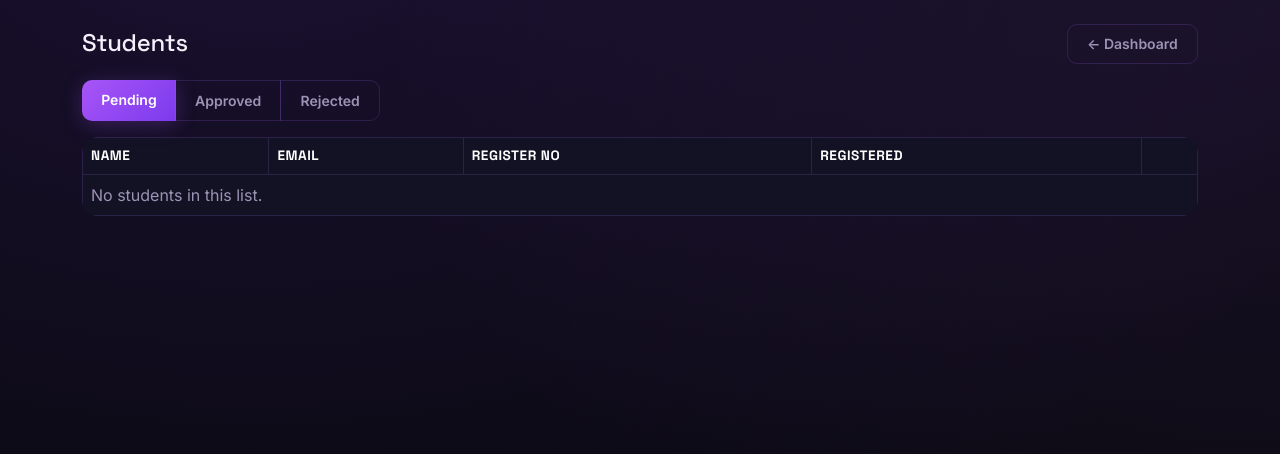
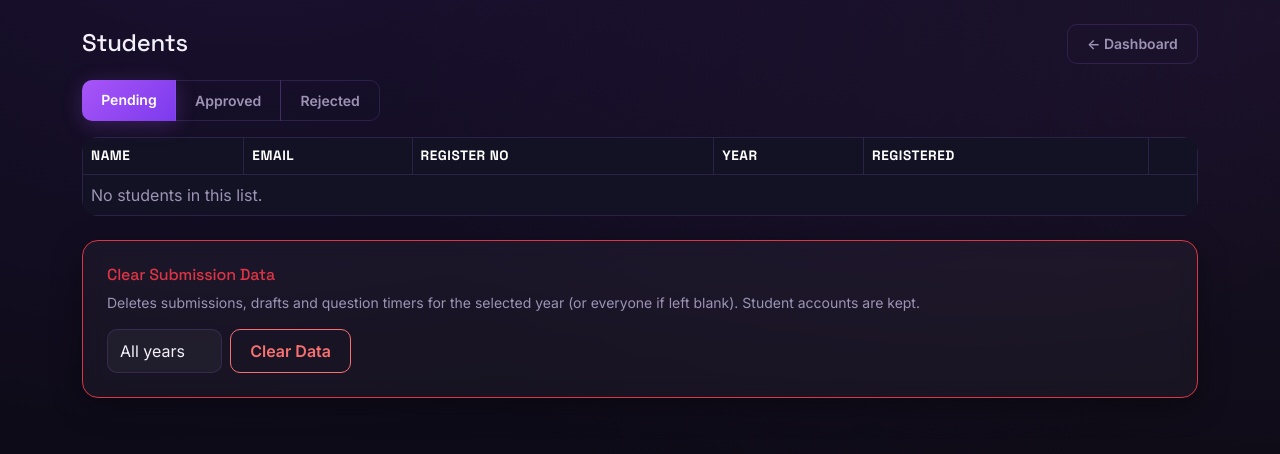
Before and after one commit to DivakarVishnu/Ti10-coding-test-platform, a Flask app: page /admin/students in a window 1280 px wide. Shown: the part 58-512 px from the top of the page. Run offline with Flask 3, Linux system fonts and the light colour scheme; the visitor is signed in with stand-in values (Sample User, id 1); data that the repository does not hold is empty.

Commit message:
Add year-wise batching, release control, boat animation, bigger editor, confetti

```diff
--- a/app.py
+++ b/app.py
@@ -171,7 +171,9 @@ def logout():
 @student_required
 def dashboard():
     settings = Settings.get()
-    questions = Question.query.filter_by(is_published=True).order_by(Question.id).all()
+    student = Student.query.get(session["student_id"])
+    all_questions = Question.query.filter_by(is_published=True, is_released=True).order_by(Question.id).all()
+    questions = [q for q in all_questions if q.visible_to_year(student.year)]
 
     best_scores = {}
     subs = Submission.query.filter_by(student_id=session["student_id"]).all()
@@ -186,6 +188,7 @@ def dashboard():
         best_scores=best_scores,
         settings=settings,
         is_open=settings.is_open(),
+        student=student,
     )
 
 
@@ -203,10 +206,24 @@ def _question_deadline_seconds(q, student_id):
     return max(0, int(remaining))
 
 
+def _check_question_access(q, student):
+    """Returns True if this student is currently allowed to see/attempt this question."""
+    if not q.is_released:
+        return False
+    if not q.visible_to_year(student.year):
+        return False
+    return True
+
+
 @app.route("/question/<int:qid>")
 @student_required
 def question_page(qid):
     q = Question.query.get_or_404(qid)
+    student = Student.query.get(session["student_id"])
+    if not _check_question_access(q, student):
+        flash("This question isn't available to you yet.", "error")
+        return redirect(url_for("dashboard"))
+
     settings = Settings.get()
     draft = Draft.query.filter_by(student_id=session["student_id"], question_id=qid).first()
     allowed = q.allowed_language_ids()
@@ -277,6 +294,10 @@ def _run_test_cases(code, language_id, test_cases, cpu_time_limit, memory_limit)
 @student_required
 def run_code_route(qid):
     q = Question.query.get_or_404(qid)
+    student = Student.query.get(session["student_id"])
+    if not _check_question_access(q, student):
+        return jsonify({"error": "This question isn't available to you."}), 403
+
     settings = Settings.get()
     if not settings.is_open():
         return jsonify({"error": "The test window is closed."}), 403
@@ -314,6 +335,10 @@ def run_code_route(qid):
 @student_required
 def submit_code(qid):
     q = Question.query.get_or_404(qid)
+    student = Student.query.get(session["student_id"])
+    if not _check_question_access(q, student):
+        return jsonify({"error": "This question isn't available to you."}), 403
+
     settings = Settings.get()
     if not settings.is_open():
         return jsonify({"error": "The test window is closed."}), 403
@@ -416,11 +441,13 @@ def admin_students():
         query = query.filter_by(status=status_filter)
     students = query.order_by(Student.created_at.desc()).all()
     pending_count = Student.query.filter_by(status="pending").count()
+    years = sorted(set(s.year for s in Student.query.all() if s.year))
     return render_template(
         "admin_students.html",
         students=students,
         status_filter=status_filter,
         pending_count=pending_count,
+        years=years,
     )
 
 
@@ -429,6 +456,9 @@ def admin_students():
 def admin_approve_student(sid):
     s = Student.query.get_or_404(sid)
     s.status = "approved"
+    year = request.form.get("year", "").strip()
+    if year:
+        s.year = year
     db.session.commit()
     flash(f"{s.name} approved.", "success")
     return redirect(url_for("admin_students", status="pending"))
@@ -444,17 +474,56 @@ def admin_reject_student(sid):
     return redirect(url_for("admin_students", status="pending"))
 
 
+@app.route("/admin/students/<int:sid>/set-year", methods=["POST"])
+@admin_required
+def admin_set_student_year(sid):
+    s = Student.query.get_or_404(sid)
+    s.year = request.form.get("year", "").strip() or None
+    db.session.commit()
+    flash(f"Year updated for {s.name}.", "success")
+    return redirect(url_for("admin_students", status=request.form.get("status_filter", "approved")))
+
+
+@app.route("/admin/students/clear-data", methods=["POST"])
+@admin_required
+def admin_clear_student_data():
+    year = request.form.get("year", "").strip()
+    q = Student.query
+    if year:
+        q = q.filter_by(year=year)
+    student_ids = [s.id for s in q.all()]
+    if not student_ids:
+        flash("No students found for that year.", "error")
+        return redirect(url_for("admin_students", status="approved"))
+
+    Submission.query.filter(Submission.student_id.in_(student_ids)).delete(synchronize_session=False)
+    Draft.query.filter(Draft.student_id.in_(student_ids)).delete(synchronize_session=False)
+    QuestionAttempt.query.filter(QuestionAttempt.student_id.in_(student_ids)).delete(synchronize_session=False)
+    db.session.commit()
+    flash(
+        f"Cleared submissions/drafts for {len(student_ids)} student(s)"
+        f"{' in year ' + year if year else ''}. Accounts kept.",
+        "success",
+    )
+    return redirect(url_for("admin_students", status="approved"))
+
+
 # --------------------------------------------------------------------------
 # Admin dashboard / questions
 # --------------------------------------------------------------------------
 @app.route("/admin")
 @admin_required
 def admin_dashboard():
-    questions = Question.query.order_by(Question.id.desc()).all()
+    year_filter = request.args.get("year", "").strip()
+    q = Question.query
+    if year_filter:
+        q = q.filter_by(year=year_filter)
+    questions = q.order_by(Question.id.desc()).all()
     students_count = Student.query.filter_by(status="approved").count()
     pending_count = Student.query.filter_by(status="pending").count()
     submissions_count = Submission.query.count()
     settings = Settings.get()
+    years = sorted(set(x.year for x in Question.query.all() if x.year))
     return render_template(
         "admin_dashboard.html",
         questions=questions,
@@ -462,6 +531,8 @@ def admin_dashboard():
         pending_count=pending_count,
         submissions_count=submissions_count,
         settings=settings,
+        years=years,
+        year_filter=year_filter,
     )
 
 
@@ -494,6 +565,7 @@ def admin_new_question():
         languages = request.form.getlist("languages")
         is_published = bool(request.form.get("is_published"))
         q_time_limit = request.form.get("question_time_limit_min", "").strip()
+        year = request.form.get("year", "").strip() or None
 
         if not title or not description or not languages:
             flash("Title, description and at least one language are required.", "error")
@@ -516,6 +588,7 @@ def admin_new_question():
             question_time_limit_min=int(q_time_limit) if q_time_limit else None,
             allowed_languages=",".join(languages),
             is_published=is_published,
+            year=year,
         )
         db.session.add(q)
         db.session.flush()
@@ -533,7 +606,7 @@ def admin_new_question():
             ))
 
         db.session.commit()
-        flash("Question created.", "success")
+        flash("Question created. Use 'Release Now' on the dashboard when you're ready for students to see it.", "success")
         return redirect(url_for("admin_dashboard"))
 
     return render_template("admin_question_form.html", languages=LANGUAGES, question=None)
@@ -552,6 +625,7 @@ def admin_edit_question(qid):
         q.memory_limit_kb = int(request.form.get("memory_limit_kb", 128000))
         q.allowed_languages = ",".join(request.form.getlist("languages"))
         q.is_published = bool(request.form.get("is_published"))
+        q.year = request.form.get("year", "").strip() or None
         q_time_limit = request.form.get("question_time_limit_min", "").strip()
         q.question_time_limit_min = int(q_time_limit) if q_time_limit else None
 
@@ -593,6 +667,27 @@ def admin_delete_question(qid):
     db.session.delete(q)
     db.session.commit()
     flash("Question deleted.", "success")
+    return redirect(url_for("admin_dashboard"))
+
+
+@app.route("/admin/question/<int:qid>/release", methods=["POST"])
+@admin_required
+def admin_release_question(qid):
+    q = Question.query.get_or_404(qid)
+    q.is_released = True
+    q.released_at = utcnow()
+    db.session.commit()
+    flash(f'"{q.title}" released to students.', "success")
+    return redirect(url_for("admin_dashboard"))
+
+
+@app.route("/admin/question/<int:qid>/unrelease", methods=["POST"])
+@admin_required
+def admin_unrelease_question(qid):
+    q = Question.query.get_or_404(qid)
+    q.is_released = False
+    db.session.commit()
+    flash(f'"{q.title}" hidden from students.', "success")
     return redirect(url_for("admin_dashboard"))
 
 
--- a/static/css/style.css
+++ b/static/css/style.css
@@ -249,3 +249,34 @@ pre {
   .navbar-brand { font-size: 1.1rem; }
   .timer-ring { width: 48px; height: 48px; }
 }
+
+/* ---------------------------------- Ocean / boat login animation ---------------------------------- */
+.ocean-scene { position: relative; height: 130px; overflow: hidden; margin-bottom: -20px; z-index: 0; }
+.boat-wrap { position: absolute; left: 50%; top: 10px; transform: translateX(-50%); animation: boatBob 2.6s ease-in-out infinite; z-index: 3; }
+.boat { font-size: 48px; filter: drop-shadow(0 6px 6px rgba(0,0,0,.35)); }
+@keyframes boatBob {
+  0%, 100% { transform: translateX(-50%) translateY(0) rotate(-3deg); }
+  50% { transform: translateX(-50%) translateY(-10px) rotate(3deg); }
+}
+.wave {
+  position: absolute; left: -50%; width: 200%; height: 60px; bottom: 0;
+  background: repeating-linear-gradient(90deg, rgba(56,189,248,.35) 0 40px, rgba(56,189,248,.15) 40px 80px);
+  border-radius: 50% 50% 0 0 / 100% 100% 0 0;
+  animation: waveMove 6s linear infinite;
+}
+.wave2 { bottom: -8px; opacity: .7; animation-duration: 9s; animation-direction: reverse; }
+.wave3 { bottom: -16px; opacity: .5; animation-duration: 12s; }
+@keyframes waveMove {
+  0% { transform: translateX(0); }
+  100% { transform: translateX(-25%); }
+}
+
+/* ---------------------------------- Results panel at top ---------------------------------- */
+.results-panel-top { margin-bottom: 16px; }
+.results-panel-top:empty { display: none; }
+
+/* ---------------------------------- Bigger, LeetCode-style editor ---------------------------------- */
+.code-editor-lg { height: 78vh; min-height: 560px; }
+@media (max-width: 991px) {
+  .code-editor-lg { height: 460px; min-height: 460px; }
+}
--- a/templates/admin_question_form.html
+++ b/templates/admin_question_form.html
@@ -18,6 +18,11 @@
       <input type="number" name="question_time_limit_min" min="1" class="form-control"
              placeholder="No limit"
              value="{{ question.question_time_limit_min if question and question.question_time_limit_min else '' }}">
+    </div>
+    <div class="col-md-2">
+      <label class="form-label">Year / Batch</label>
+      <input type="text" name="year" class="form-control" placeholder="All years"
+             value="{{ question.year if question and question.year else '' }}">
     </div>
     <div class="col-md-2 d-flex align-items-end">
       <div class="form-check">
--- a/templates/admin_students.html
+++ b/templates/admin_students.html
@@ -20,7 +20,7 @@
 <table class="table table-bordered bg-white">
   <thead>
     <tr>
-      <th>Name</th><th>Email</th><th>Register No</th><th>Registered</th><th></th>
+      <th>Name</th><th>Email</th><th>Register No</th><th>Year</th><th>Registered</th><th></th>
     </tr>
   </thead>
   <tbody>
@@ -29,10 +29,19 @@
       <td>{{ s.name }}</td>
       <td>{{ s.email }}</td>
       <td>{{ s.register_no }}</td>
+      <td>
+        <form method="POST" action="{{ url_for('admin_set_student_year', sid=s.id) }}" class="d-flex gap-1">
+          <input type="hidden" name="status_filter" value="{{ status_filter }}">
+          <input type="text" name="year" class="form-control form-control-sm" style="width:90px;"
+                 value="{{ s.year or '' }}" placeholder="e.g. 2027">
+          <button class="btn btn-sm btn-outline-secondary">Set</button>
+        </form>
+      </td>
       <td>{{ s.created_at.strftime('%d %b %Y, %H:%M') }}</td>
       <td class="text-nowrap">
         {% if status_filter == 'pending' %}
-          <form method="POST" action="{{ url_for('admin_approve_student', sid=s.id) }}" class="d-inline">
+          <form method="POST" action="{{ url_for('admin_approve_student', sid=s.id) }}" class="d-inline-flex align-items-center gap-1">
+            <input type="text" name="year" class="form-control form-control-sm" style="width:90px;" placeholder="Year">
             <button class="btn btn-sm btn-success">Approve</button>
           </form>
           <form method="POST" action="{{ url_for('admin_reject_student', sid=s.id) }}" class="d-inline">
@@ -48,8 +57,25 @@
       </td>
     </tr>
     {% else %}
-    <tr><td colspan="5" class="text-muted">No students in this list.</td></tr>
+    <tr><td colspan="6" class="text-muted">No students in this list.</td></tr>
     {% endfor %}
   </tbody>
 </table>
+
+<div class="card mt-4 border-danger">
+  <div class="card-body">
+    <h6 class="text-danger">Clear Submission Data</h6>
+    <p class="text-muted small">Deletes submissions, drafts and question timers for the selected year (or everyone if left blank). Student accounts are kept.</p>
+    <form method="POST" action="{{ url_for('admin_clear_student_data') }}" class="d-flex gap-2"
+          onsubmit="return confirm('This permanently deletes submissions/drafts for the selected year. Continue?')">
+      <select name="year" class="form-select w-auto">
+        <option value="">All years</option>
+        {% for y in years %}
+          <option value="{{ y }}">{{ y }}</option>
+        {% endfor %}
+      </select>
+      <button class="btn btn-outline-danger">Clear Data</button>
+    </form>
+  </div>
+</div>
 {% endblock %}
--- a/templates/base.html
+++ b/templates/base.html
@@ -39,6 +39,7 @@
   </div>
 
   <script src="https://cdn.jsdelivr.net/npm/bootstrap@5.3.3/dist/js/bootstrap.bundle.min.js"></script>
+  <script src="https://cdn.jsdelivr.net/npm/canvas-confetti@1.9.3/dist/confetti.browser.min.js"></script>
   {% block scripts %}{% endblock %}
 </body>
 </html>
--- a/templates/login.html
+++ b/templates/login.html
@@ -2,6 +2,12 @@
 {% block title %}Login — Ti10{% endblock %}
 {% block content %}
 <div class="auth-wrapper">
+<div class="ocean-scene">
+  <div class="boat-wrap"><div class="boat">🚢</div></div>
+  <div class="wave wave1"></div>
+  <div class="wave wave2"></div>
+  <div class="wave wave3"></div>
+</div>
 <div class="row justify-content-center w-100">
   <div class="col-md-5">
     <div class="card shadow-sm auth-card">
```
Also changed, not shown: models.py (+7 -0 lines), templates/admin_dashboard.html (+23 -2 lines), templates/question.html (+14 -5 lines).
